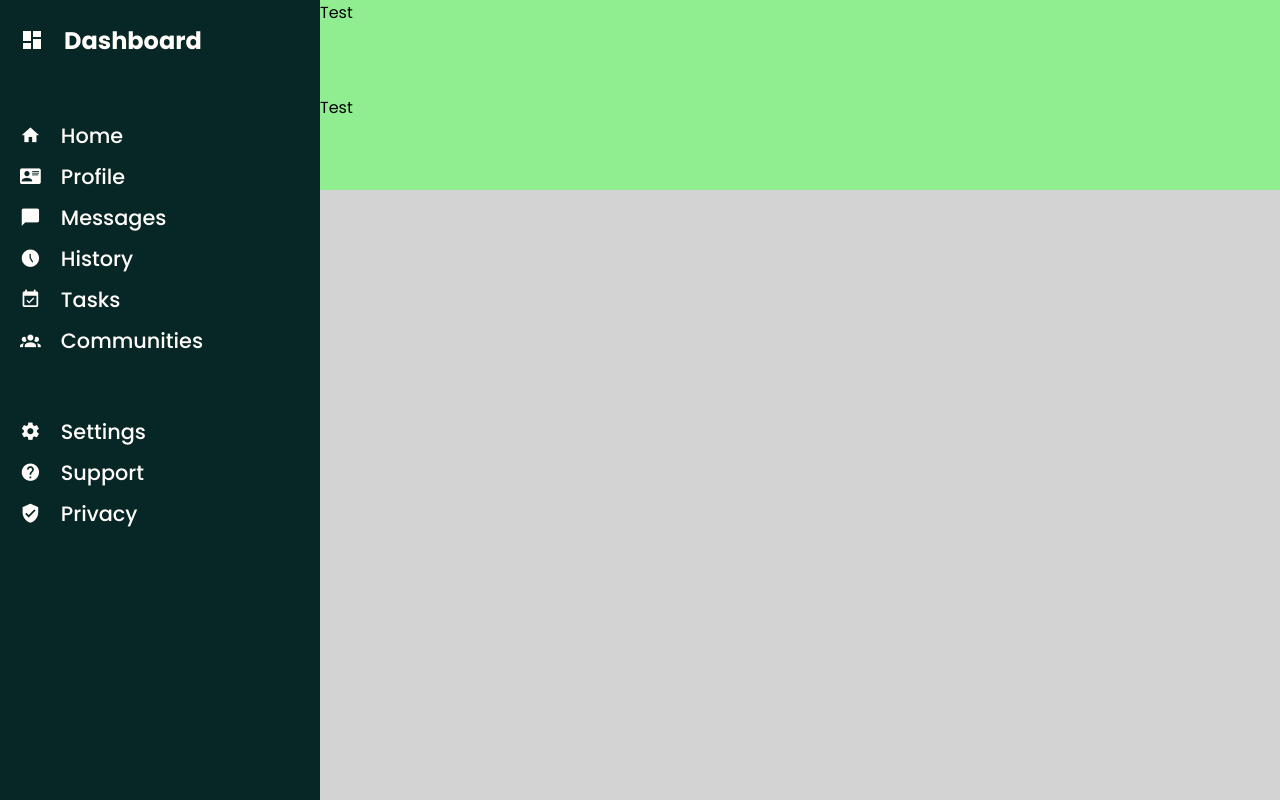
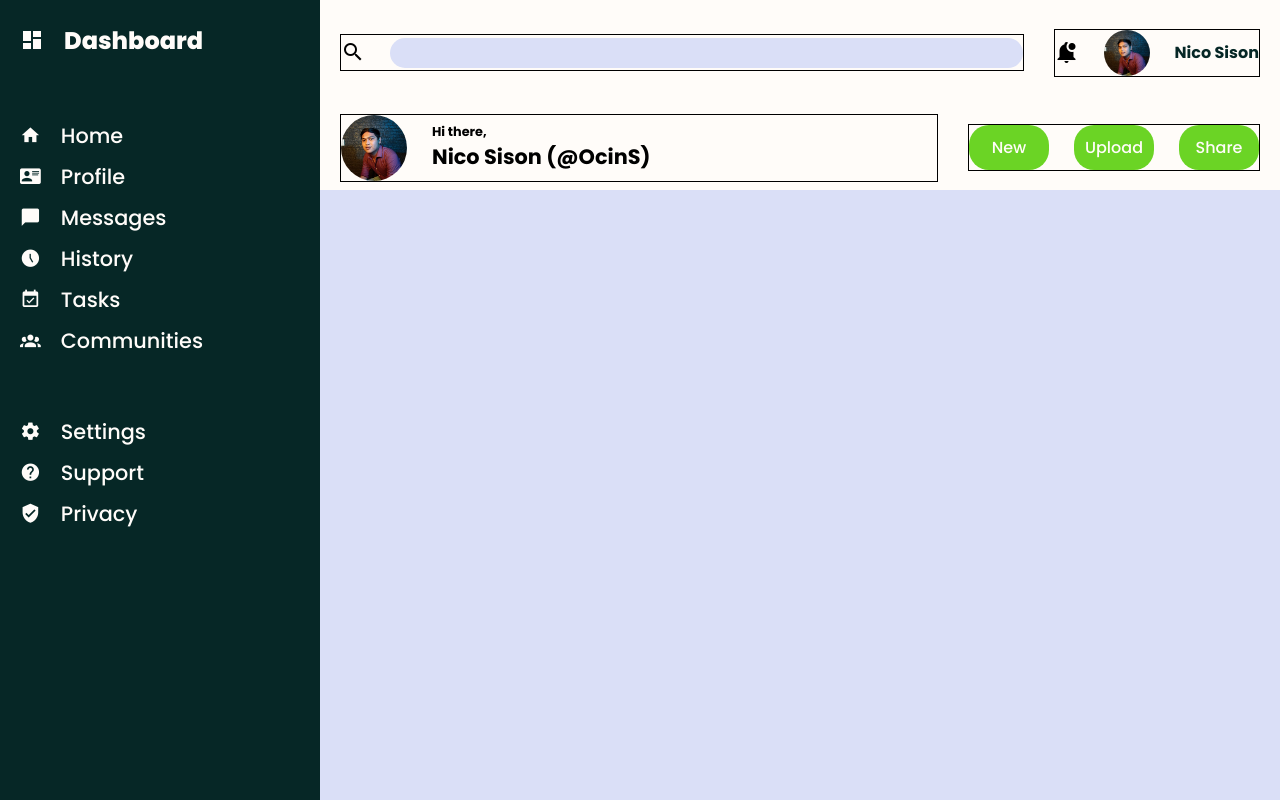
Before and after one commit to OcinS/dashboard, a plain HTML site: page index.html in a window 1280 px wide. Drawn offline with Linux system fonts and the light colour scheme.

Commit message:
Update HTML and CSS file then Add js
Structure and style the header section and added JS file for
navigation program

```diff
--- a/index.html
+++ b/index.html
@@ -12,6 +12,8 @@
 
         <section class="logo-container">
             <a href="#"><span class="mdi mdi-view-dashboard"></span> Dashboard</a>
+            <span class="mdi mdi-exit-to-app"></span>
+
         </section>
 
         <nav>
@@ -53,11 +55,43 @@
 
     <div class="header">
         <header>
-            <div class="first-column">Test</div>
-            <div class="second-column">Test</div>
+
+            <div class="first-row">
+
+                <div class="left-column">
+                    <span class="mdi mdi-magnify"></span>
+                    <input type="text" name="search" id="search">
+                </div>
+
+                <div class="right-column">
+                    <span class="mdi mdi-bell-badge"></span>
+                    <img src="/images/avatar-min.jpg" alt="avatar" class="small-img">
+                    <a href="">Nico Sison</a>
+                    <span class="mdi mdi-menu"></span>
+                </div>
+
+            </div>
+
+            <div class="second-row">
+                <div class="left-column">
+                    <img src="/images/avatar-min.jpg" alt="avatar" class="big-img">
+                    <div class="txt">
+                        <div class="small-txt">Hi there,</div>
+                        <div class="big-txt">Nico Sison (@OcinS)</div>
+                    </div>
+                </div>
+                <div class="right-column">
+                    <button>New</button>
+                    <button>Upload</button>
+                    <button>Share</button>
+                </div>
+            </div>
         </header>
     </div>
 
     <div class="main-content"></div>
+
+    <script src="/index.js"></script>
+
 </body>
 </html>
--- a/style.css
+++ b/style.css
@@ -13,6 +13,7 @@
     margin: 0;
     box-sizing: border-box;
     font-family: 'Poppins', sans-serif;
+    transition: all .20s ease;
 }
 
 /* Grid Layout */
@@ -34,12 +35,12 @@ body {
 }
 
 .header {
-    background-color: lightgreen;
+    background-color: var(--white-color);
     grid-area: header;
 }
 
 .main-content {
-    background-color: lightgray;
+    background-color: var(--gray-color);
     grid-area: main-content;
 }
 
@@ -55,11 +56,20 @@ body {
 
 section {
     align-self: center;
-    margin-left: 20px;
+    margin: 0 20px;
+    display: flex;
+    justify-content: space-between;
+    align-items: center;
+}
+
+section .mdi-exit-to-app {
+    font-size: 1.5rem;
+    display: none;
+    cursor: pointer;
 }
 
 section a {
-    font-weight: 700;
+    font-weight: 800;
     font-size: 1.5rem;
     text-decoration: none;
     color: var(--white-color);
@@ -71,7 +81,7 @@ nav {
     align-self: start;
     display: grid;
     gap: 60px;
-    margin-left: 20px;
+    margin: 0 20px;
 }
 
 ul {
@@ -98,4 +108,146 @@ header {
     height: 100%;
     display: grid;
     grid-template-rows: repeat(2,1fr);
+    margin: 5px 20px;
 }
+
+.first-row {
+    display: flex;
+    justify-content: space-between;
+    align-items: center;
+    gap: 30px;
+}
+
+.left-column {
+    flex: 2;
+    flex-shrink: 1;
+    display: flex;
+    justify-content: flex-start;
+    align-items: center;
+    gap: 25px;
+}
+
+.left-column .mdi, .right-column .mdi {
+    font-size: 1.5rem;
+    cursor: pointer;
+}
+
+.left-column .mdi:hover, .right-column .mdi:hover {
+    color: var(--neon-color);
+}
+
+input[type="text"] {
+    outline: none;
+    border: none;
+    background-color: var(--gray-color);
+    border-radius: 20px;
+    width: 100%;
+    font-weight: 400;
+    color: var(--dark-green-color);
+    height: 30px;
+    padding: 0 20px
+}
+
+.right-column {
+    display: flex;
+    align-items: center;
+    justify-content: space-between;
+    gap: 25px;
+}
+
+.right-column .small-img {
+    vertical-align: middle;
+    width: 46px;
+    height: 46px;
+    border-radius: 50%;
+    cursor: pointer;
+}
+
+.right-column a {
+    text-decoration: none;
+    color: var(--dark-green-color);
+    font-weight: 700;
+    font-size: 1rem;
+}
+
+.right-column .mdi-menu {
+    display: none;
+    color: var(--dark-green-color);
+    cursor: pointer;
+}
+
+/*  */
+.left-column, .right-column {
+    border: 1px solid black;
+}
+/*  */
+
+.second-row {
+    display: flex;
+    justify-content: space-between;
+    align-items: center;
+    gap: 30px;
+}
+
+.left-column .big-img {
+    vertical-align: middle;
+    width: 66px;
+    height: 66px;
+    border-radius: 50%;
+    cursor: pointer;
+}
+
+.left-column .small-txt {
+    font-size: 0.8rem;
+    font-weight: 700;
+}
+
+.left-column .big-txt {
+    font-size: 1.3rem;
+    font-weight: 700;
+}
+
+.right-column button {
+    font-size: 1rem;
+    font-weight: 500;
+    width: 80px;
+    padding: 10px;
+    border: none;
+    border-radius: 20px;
+    color: var(--white-color);
+    background-color: var(--neon-color);
+    cursor: pointer;
+}
+
+.right-column button:hover {
+    color: var(--neon-color);
+    background-color: var(--white-color);
+    border: 2px solid var(--neon-color);
+}
+
+
+
+
+/* Media Queries */
+
+@media (max-width: 1000px) {
+    /* body {
+        grid-template-areas:
+        "header header header"
+        "main-content main-content main-content"
+        "main-content main-content main-content";
+        position: relative;
+    } */
+
+    /* .sidebar {
+        position: absolute;
+        top: 0;
+        right: 0;
+        width: 320px;
+        min-height: 100vh;
+    } */
+
+    /* .right-column .mdi-menu {
+        display: inline;
+    } */
+}
```
Also changed, not shown: index.js (added).
